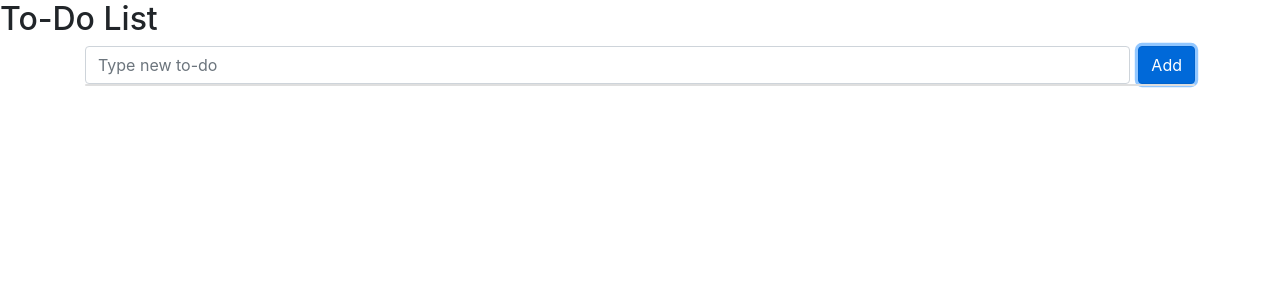
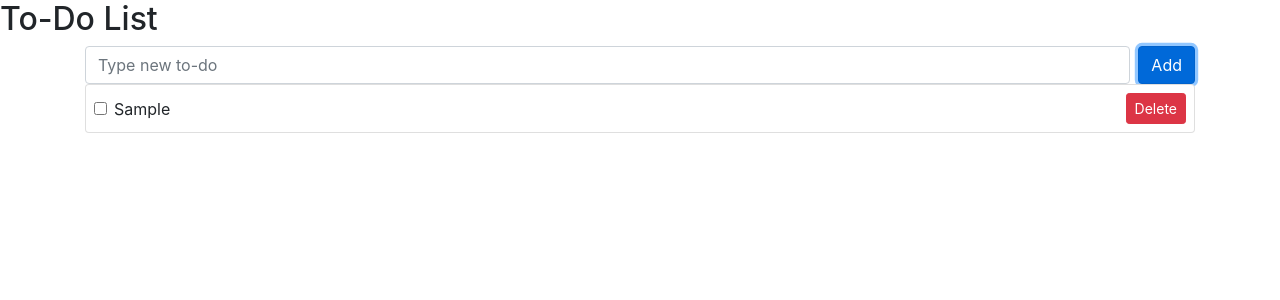
Before and after one commit to KumJungMin/vue3-basic, a Vue app in the folder todolist/: page / in a window 1280 px wide. Both pictures are taken after typing "Sample" into the empty fields and a click on the button "Add". Shown: the top 300 px of the page. Built offline with nearby package versions, Linux system fonts and the light colour scheme.

Commit message:
props 사용법

```diff
--- a/todolist/src/App.vue
+++ b/todolist/src/App.vue
@@ -3,7 +3,7 @@
   <div class="container">
     <TodoSimepleForm @add-todo="addTodo" />
     <div v-if="!todos.length">추가된 Todo가 없습니다.</div>
-    <TodoList v-else />
+    <TodoList :todos="todos" v-else />
   </div>
 </template>
 
--- a/todolist/src/components/TodoList.vue
+++ b/todolist/src/components/TodoList.vue
@@ -25,7 +25,14 @@
 </template>
 
 <script>
-export default {};
+export default {
+  props: {
+    todos: {
+      type: Array,
+      required: true,
+    },
+  },
+};
 </script>
 
 <style></style>
```
